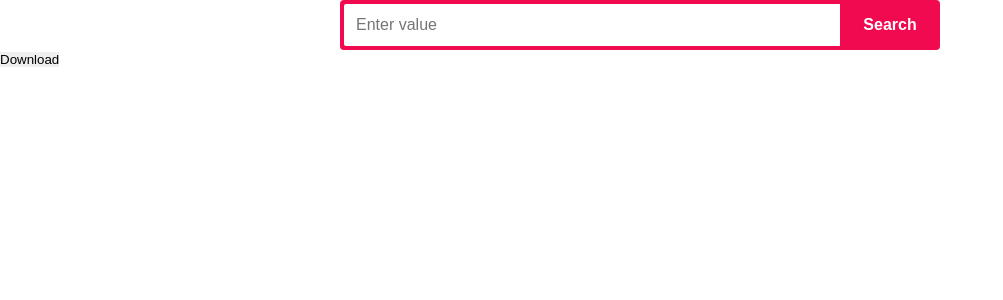
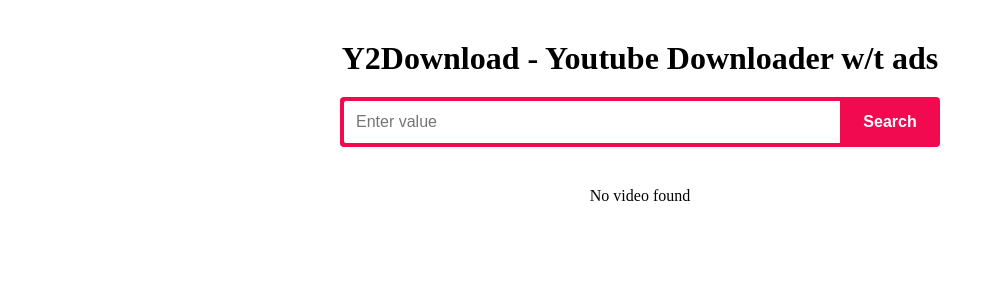
Before and after one commit to lazarus2019/yt-download, a React (Vite) app: page / in a window 1280 px wide. Shown: the top 300 px of the page, without its empty margins (0-1003 px from the left). Built offline with nearby package versions, Linux system fonts and the light colour scheme.

Commit message:
feat(app): style component in homepage

```diff
--- a/src/App.tsx
+++ b/src/App.tsx
@@ -1,42 +1,32 @@
 import { useQuery } from '@tanstack/react-query';
 import { useState } from 'react';
 import { SearchInput } from './components/search/SearchInput';
-import { convertFileSize, convertSecondsToMinutes } from './helpers/common';
-import { getYoutubeMP3Query } from './services/youtube/apis/getYoutubeMP3';
+import { VideoList } from './components/video/VideoList';
 import { getGGYoutubeVideoQuery } from './services/youtube/apis/getYoutubeVideo';
+
+import classNames from './app.module.scss';
 import { ConvertSection } from './components/convert/ConvertSection';
 
 function App() {
   const [keyword, setKeyword] = useState('');
 
-  const [activeDownload, setActiveDownload] = useState(false);
   const { data } = useQuery({
-    ...getGGYoutubeVideoQuery({ q: keyword, regionCode: 'US' }),
+    ...getGGYoutubeVideoQuery({ q: keyword }),
     enabled: !!keyword,
   });
 
-  const { data: downloadData } = useQuery({
-    ...getYoutubeMP3Query('Tc0tLGWIqxA'),
-    enabled: activeDownload,
-  });
+  return (
+    <div className={classNames['app']}>
+      <h1 className={classNames['title']}>
+        Y2Download - Youtube Downloader w/t ads
+      </h1>
+      <div className={classNames['search-input-container']}>
+        <SearchInput defaultValue={keyword} onSubmit={setKeyword} />
+      </div>
 
-  console.log(data, downloadData);
-
-  console.log(
-    convertFileSize(3594994),
-    convertSecondsToMinutes(215.66693938098)
-  );
-
-  return (
-    <div>
-      <SearchInput
-        label="Search video"
-        defaultValue={keyword}
-        onSubmit={setKeyword}
-      />
-      <button onClick={() => setActiveDownload((prev) => !prev)}>
-        Download
-      </button>
+      <div className={classNames['video-list-container']}>
+        <VideoList videos={data?.items ?? []} />
+      </div>
 
       <ConvertSection />
     </div>
--- /dev/null
+++ b/src/app.module.scss
@@ -0,0 +1,17 @@
+.app {
+  max-width: 1080px;
+  margin: 0 auto;
+  padding: 40px 0;
+}
+
+.title {
+  text-align: center;
+}
+
+.search-input-container {
+  margin-top: 20px;
+}
+
+.video-list-container {
+  margin-top: 40px;
+}
```
